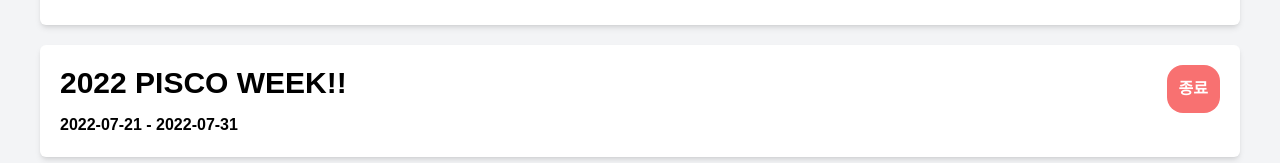
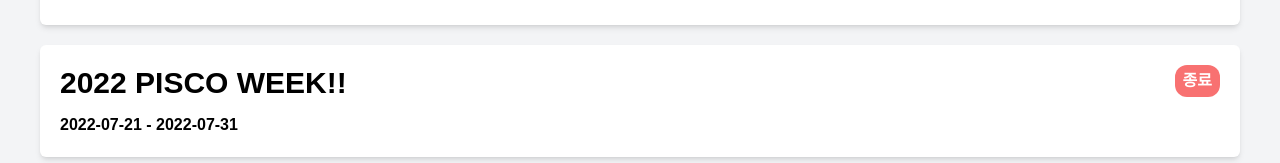
Before and after one commit to rlatmfrl24/barbambar, a Next.js app: page /event/list in a window 1280 px wide. Shown: the part 255-418 px from the top of the page. Built offline with nearby package versions, Linux system fonts and the light colour scheme; a web font is replaced by a local one.

Commit message:
Event Card 수정

```diff
--- a/pages/event/list.tsx
+++ b/pages/event/list.tsx
@@ -67,7 +67,7 @@ const EvnetCard: NextPage<{
       ) : (
         <div
           aria-label="event_status"
-          className="text-white bg-red-400 font-pretend font-semibold p-3 rounded-2xl"
+          className="text-white bg-red-400 font-pretend font-semibold px-2 py-1 rounded-xl"
         >
           종료
         </div>
```
